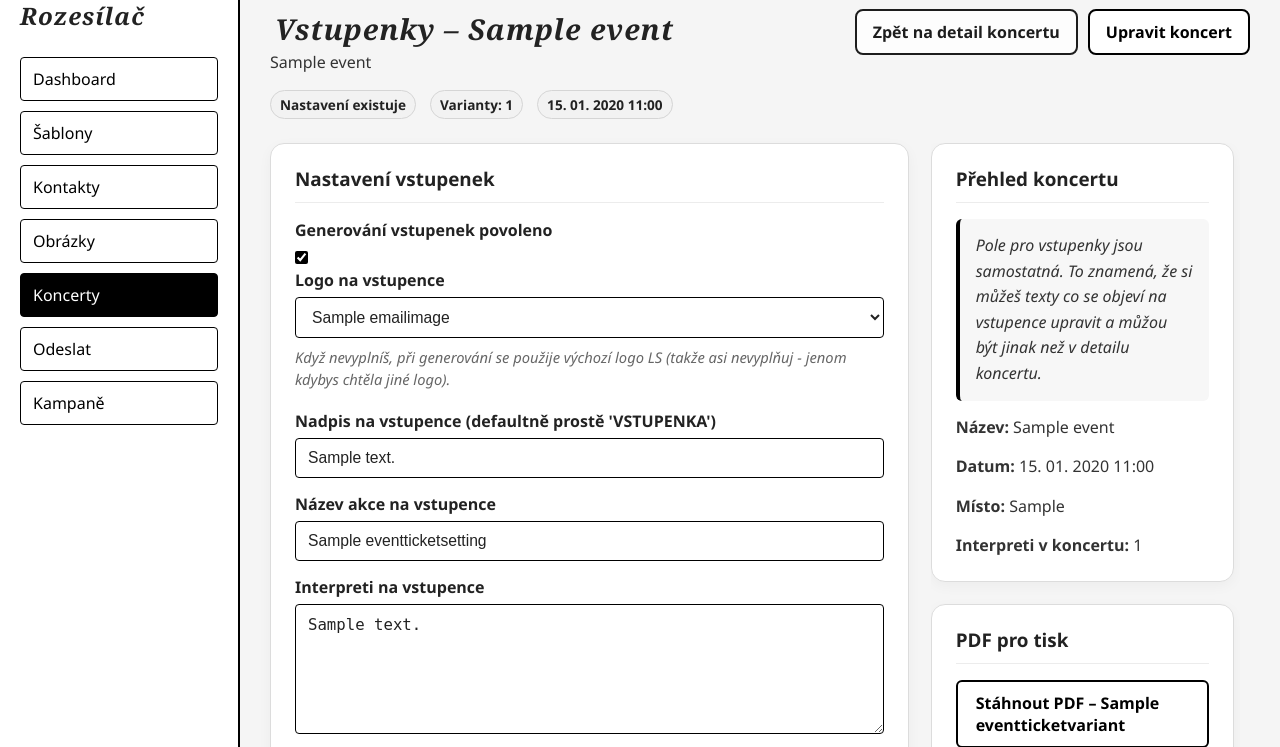
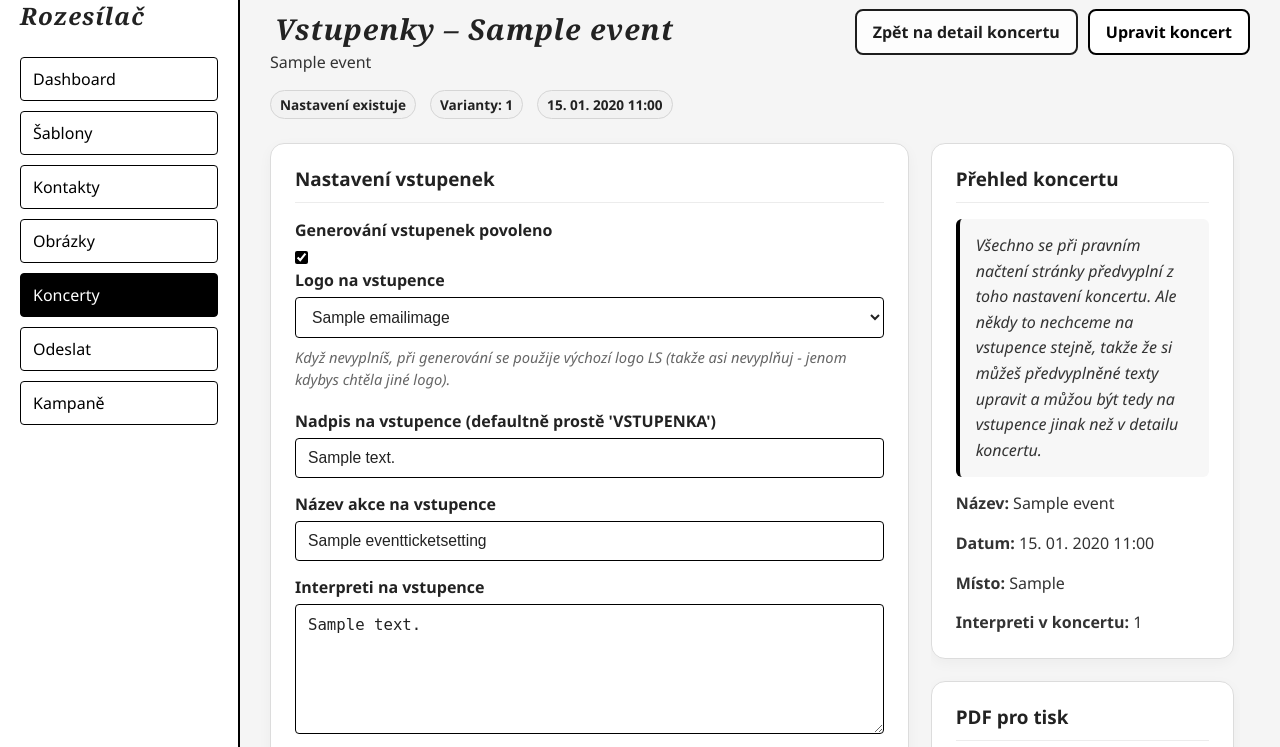
Before and after one commit to HonzaVanek/Liederweb, a Django app: page /events/1/tickets/ in a window 1280 px wide. Shown: the part 122-869 px from the top of the page. Run offline with Django 4.2, Linux system fonts and the light colour scheme; a user stored in the database is signed in; tables that the repository leaves empty hold one stand-in row (values such as "Sample post"); grey boxes marked "Sample" are stand-in pictures.

Commit message:
drobná úprava statického textu a předvyplnění.

```diff
--- a/events/forms.py
+++ b/events/forms.py
@@ -150,7 +150,7 @@ def build_ticket_artists_text_from_event(event):
         for artist in event.artists.all().order_by("sort_order", "id")
         if (artist.name or "").strip()
     ]
-    return ", ".join(artist_names)
+    return " | ".join(artist_names)
 
 
 def build_ticket_venue_text_from_event(event):
--- a/events/templates/events/event_tickets.html
+++ b/events/templates/events/event_tickets.html
@@ -273,7 +273,7 @@
           <h3>Přehled koncertu</h3>
 
           <p class="ticket-help-side" style="margin-top: 14px;">
-            Pole pro vstupenky jsou samostatná. To znamená, že si můžeš texty co se objeví na vstupence upravit a můžou být jinak než v detailu koncertu.
+            Všechno se při pravním načtení stránky předvyplní z toho nastavení koncertu. Ale někdy to nechceme na vstupence stejně, takže že si můžeš předvyplněné texty upravit a můžou být tedy na vstupence jinak než v detailu koncertu.
           </p>
 
           <p>
```
